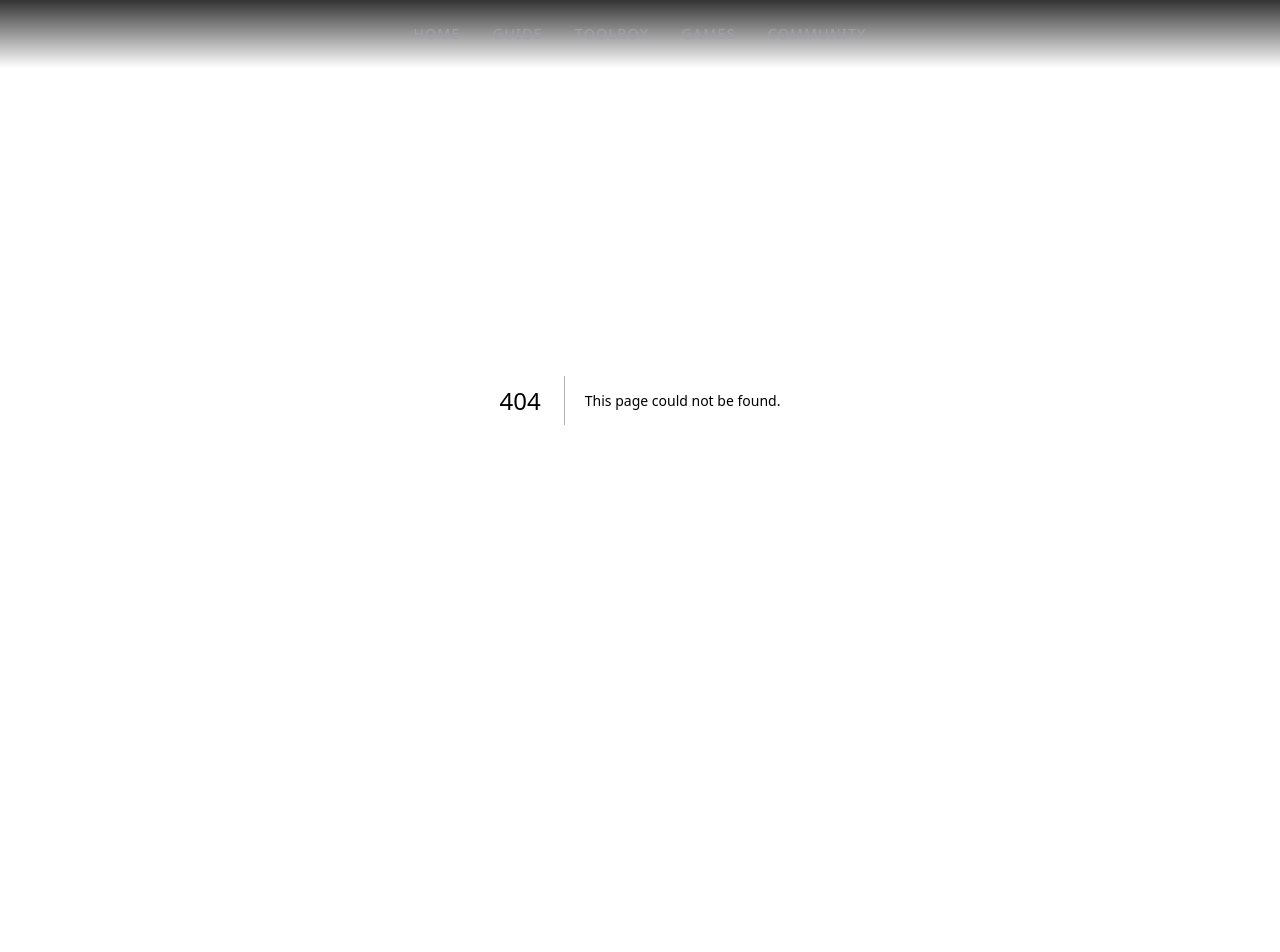
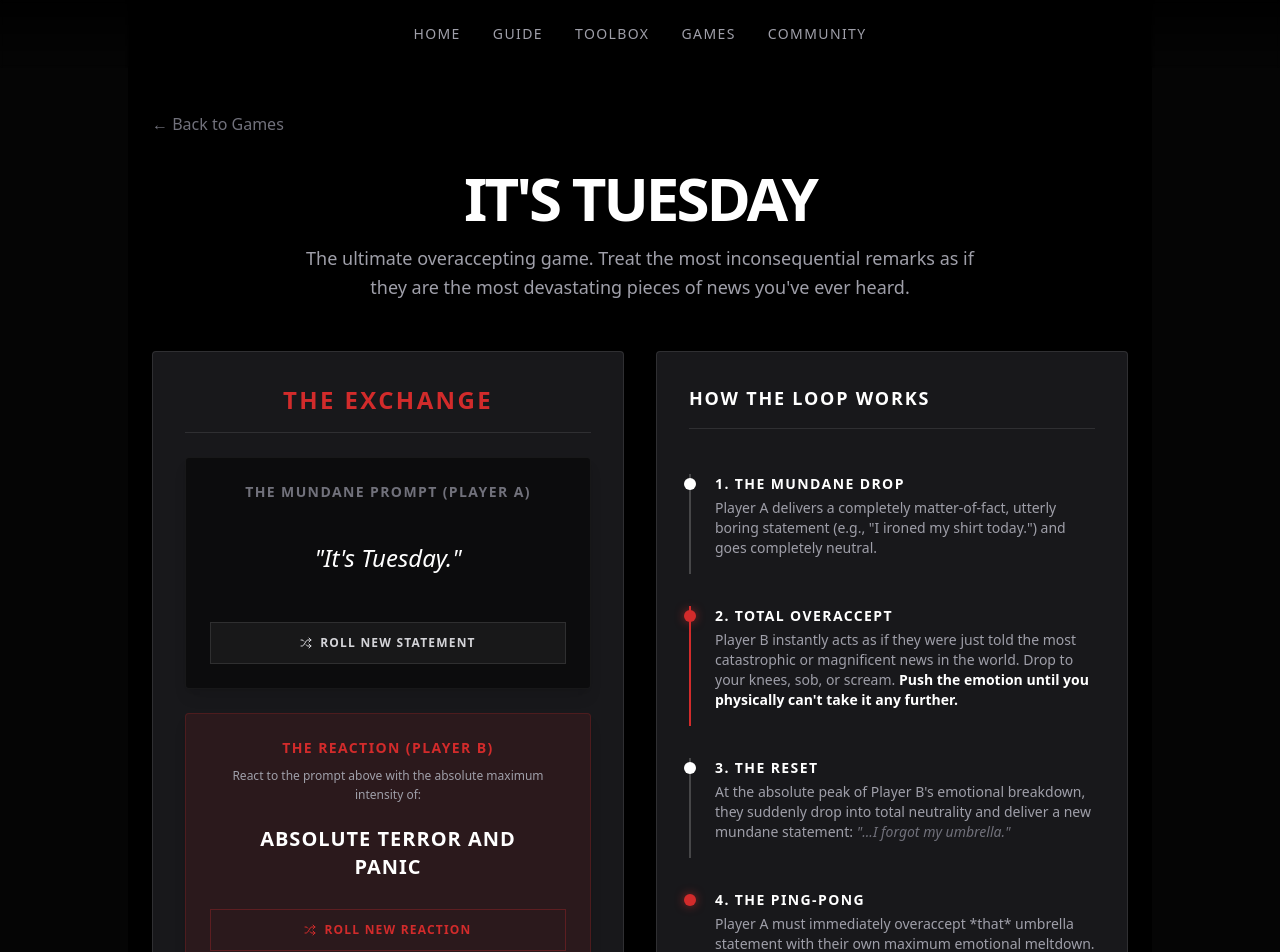
Before and after one commit to Mathe-S/improv, a Next.js app: page /games/its-tuesday in a window 1280 px wide. Before the commit this address had no page. Shown: the top 952 px of the page. Before the commit the page ends 800 px from the top, so only its background shows below. Built offline with nearby package versions, Linux system fonts and the light colour scheme.

Commit message:
feat: add its-tuesday game page and its slug to toolbox data.

```diff
--- /dev/null
+++ b/src/app/games/its-tuesday/page.tsx
@@ -0,0 +1,139 @@
+"use client";
+
+import { useState } from "react";
+import Link from "next/link";
+import { getRandomItem } from "@/data/toolboxData";
+import { Shuffle } from "lucide-react";
+
+// Incredibly boring, mundane statements
+const mundaneStatements = [
+  "It's Tuesday.",
+  "I think the milk is about to expire.",
+  "It's raining outside.",
+  "The bus was five minutes late today.",
+  "I bought a new type of sponge.",
+  "They painted the fence across the street.",
+  "I'm wearing socks with sandals.",
+  "The mail arrived.",
+  "I think I need a haircut.",
+];
+
+// Maximum intensity reactions/emotions to apply to the mundane statement
+const extremeReactions = [
+  "Absolute Terror and Panic",
+  "Overwhelming, Tearful Joy",
+  "Burning, Jealous Rage",
+  "Crushing Heartbreak and Despair",
+  "Uncontrollable Awe and Wonder",
+  "Frenzied, Frantic Paranoia",
+  "Disgust that is Physically Nauseating",
+];
+
+export default function ItsTuesdayGamePage() {
+  const [statement, setStatement] = useState(mundaneStatements[0]);
+  const [reaction, setReaction] = useState(extremeReactions[0]);
+
+  return (
+    <div className="min-h-screen bg-black pt-28 pb-20 px-6 max-w-5xl mx-auto flex flex-col">
+      <Link href="/games" className="text-zinc-500 hover:text-white mb-8 inline-block transition-colors shrink-0">
+        ← Back to Games
+      </Link>
+
+      <div className="text-center mb-12 shrink-0">
+        <h1 className="text-4xl md:text-6xl font-black text-white mb-4 tracking-tighter uppercase relative inline-block">
+          It's Tuesday
+        </h1>
+        <p className="text-zinc-400 max-w-2xl mx-auto text-lg leading-relaxed">
+          The ultimate overaccepting game. Treat the most inconsequential remarks as if they are the most devastating pieces of news you've ever heard.
+        </p>
+      </div>
+
+      <div className="grid lg:grid-cols-2 gap-8 mb-8 flex-1">
+
+        {/* Play Space Board */}
+        <div className="bg-zinc-900 border border-white/10 rounded-sm p-6 md:p-8 flex flex-col shadow-lg">
+          <h2 className="text-2xl font-bold text-accent-red uppercase tracking-widest mb-6 border-b border-white/10 pb-4 text-center">
+            The Exchange
+          </h2>
+
+          <div className="flex-1 space-y-6 flex flex-col justify-center">
+
+             {/* The Statement */}
+             <div className="bg-black/50 border border-white/5 p-6 rounded-sm text-center shadow-lg animate-in fade-in duration-300">
+                <p className="text-sm font-bold text-zinc-500 uppercase tracking-widest mb-4">
+                  The Mundane Prompt (Player A)
+                </p>
+                <div className="flex items-center justify-center min-h-[5rem] px-4">
+                   <p className="text-xl md:text-2xl font-medium text-white italic leading-tight">
+                      "{statement}"
+                   </p>
+                </div>
+                <button
+                   onClick={() => setStatement(getRandomItem(mundaneStatements))}
+                   className="mt-6 py-3 w-full bg-white/5 text-zinc-300 font-bold uppercase tracking-widest text-xs hover:bg-white/10 transition-colors border border-white/10 flex justify-center items-center gap-2"
+                >
+                   <Shuffle className="w-3 h-3" /> Roll New Statement
+                </button>
+             </div>
+
+             {/* The Reaction */}
+             <div className="bg-accent-red/10 border border-accent-red/20 p-6 rounded-sm text-center shadow-lg animate-in fade-in slide-in-from-bottom-4 duration-300">
+                <p className="text-sm font-bold text-accent-red uppercase tracking-widest mb-2">
+                  The Reaction (Player B)
+                </p>
+                <p className="text-xs text-zinc-400 mb-4 px-4 leading-relaxed">
+                  React to the prompt above with the absolute maximum intensity of:
+                </p>
+                <div className="flex items-center justify-center min-h-[4rem] px-4">
+                   <p className="text-xl font-bold text-white uppercase tracking-wider text-shadow-glow">
+                      {reaction}
+                   </p>
+                </div>
+                <button
+                   onClick={() => setReaction(getRandomItem(extremeReactions))}
+                   className="mt-6 py-3 w-full bg-transparent text-accent-red border border-accent-red/30 font-bold uppercase tracking-widest text-xs hover:bg-accent-red/10 transition-colors flex justify-center items-center gap-2"
+                >
+                   <Shuffle className="w-3 h-3" /> Roll New Reaction
+                </button>
+             </div>
+
+          </div>
+        </div>
+
+        {/* Rules Sidebar */}
+        <div className="bg-zinc-900 border border-white/10 rounded-sm p-6 md:p-8 flex flex-col shadow-lg">
+          <h2 className="text-lg font-bold text-white uppercase tracking-widest mb-6 border-b border-white/10 pb-4">
+            How The Loop Works
+          </h2>
+
+          <div className="flex-1 space-y-8 flex flex-col justify-center text-left">
+             <div className="relative pl-6 border-l-2 border-white/20 pb-4">
+                <div className="absolute w-3 h-3 bg-white rounded-full -left-[7px] top-1"></div>
+                <h3 className="text-white font-bold mb-1 uppercase tracking-widest text-sm">1. The Mundane Drop</h3>
+                <p className="text-zinc-400 text-sm">Player A delivers a completely matter-of-fact, utterly boring statement (e.g., "I ironed my shirt today.") and goes completely neutral.</p>
+             </div>
+
+             <div className="relative pl-6 border-l-2 border-accent-red pb-4">
+                <div className="absolute w-3 h-3 bg-accent-red rounded-full -left-[7px] top-1 shadow-[0_0_10px_rgba(255,51,51,0.5)]"></div>
+                <h3 className="text-white font-bold mb-1 uppercase tracking-widest text-sm">2. Total Overaccept</h3>
+                <p className="text-zinc-400 text-sm">Player B instantly acts as if they were just told the most catastrophic or magnificent news in the world. Drop to your knees, sob, or scream. <strong className="text-white">Push the emotion until you physically can't take it any further.</strong></p>
+             </div>
+
+             <div className="relative pl-6 border-l-2 border-white/20 pb-4">
+                <div className="absolute w-3 h-3 bg-white rounded-full -left-[7px] top-1"></div>
+                <h3 className="text-white font-bold mb-1 uppercase tracking-widest text-sm">3. The Reset</h3>
+                <p className="text-zinc-400 text-sm">At the absolute peak of Player B's emotional breakdown, they suddenly drop into total neutrality and deliver a new mundane statement: <em className="text-zinc-500">"...I forgot my umbrella."</em></p>
+             </div>
+
+             <div className="relative pl-6 border-l-2 border-transparent">
+                <div className="absolute w-3 h-3 bg-accent-red rounded-full -left-[7px] top-1 shadow-[0_0_10px_rgba(255,51,51,0.5)]"></div>
+                <h3 className="text-white font-bold mb-1 uppercase tracking-widest text-sm">4. The Ping-Pong</h3>
+                <p className="text-zinc-400 text-sm">Player A must immediately overaccept *that* umbrella statement with their own maximum emotional meltdown.</p>
+             </div>
+          </div>
+        </div>
+
+      </div>
+    </div>
+  );
+}
--- a/src/data/toolboxData.ts
+++ b/src/data/toolboxData.ts
@@ -520,6 +520,7 @@ export const improvGames: ImprovGame[] = [
     ],
     playerCount: "2",
     difficulty: "intermediate",
+    slug: "its-tuesday",
   },
   {
     name: "Yes, But ...",
```
